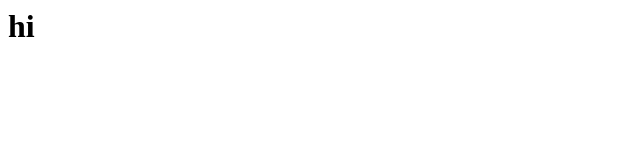
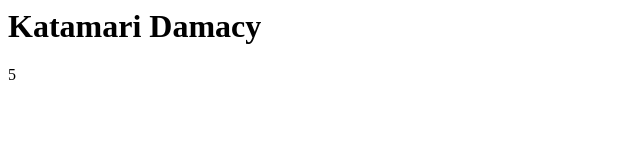
Before and after one commit to SpookyMiso/intro-angular-js, a website: page public/index.html in a window 1280 px wide. Shown: the whole page, without its empty margins (0-640 px from the left). Drawn offline with nearby package versions, Linux system fonts and the light colour scheme.

Commit message:
Used angular binding tags to display a javascript expression on the page

```diff
--- a/public/index.html
+++ b/public/index.html
@@ -4,7 +4,8 @@
   <meta charset="UTF-8">
   <title>Document</title>
 </head>
-<body>
-<h1>hi</h1>
+<body ng-app>
+<h1>{{"Katamari" + " " + "Damacy"}}</h1>
+<div>{{ 2 + 3 }}</div>
 </body>
 </html>
```
